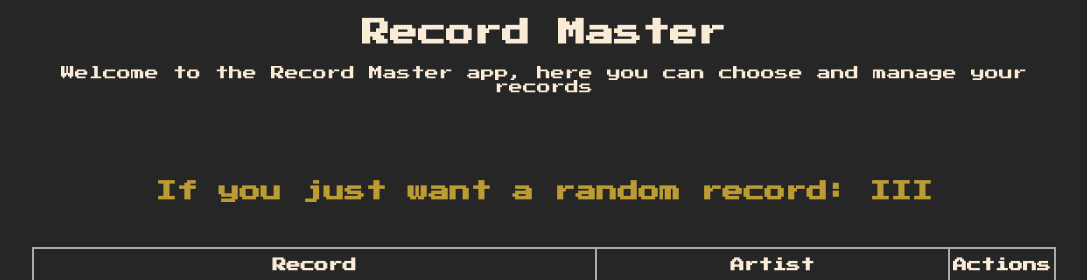
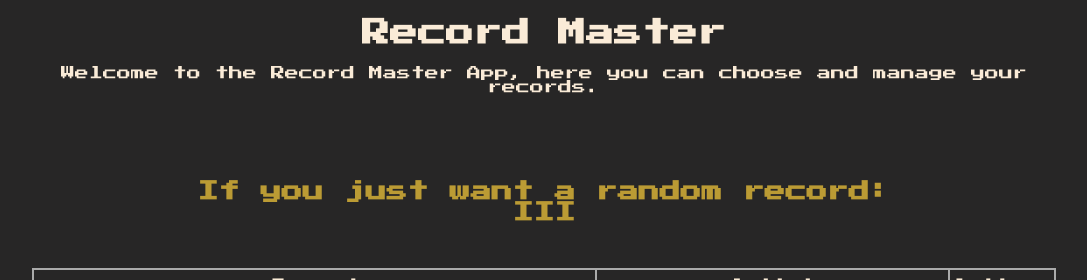
Before and after one commit to OriKedar/spinerwebapp, a Flask app: page / in a window 1280 px wide. Shown: the top 280 px of the page, without its empty margins (96-1183 px from the left). Run offline with Flask 2, Linux system fonts and the light colour scheme; data comes from the database, SQL or seed files in the repository.

Commit message:
spelling correction

```diff
--- a/templates/index.html
+++ b/templates/index.html
@@ -11,13 +11,13 @@
 {% block body %}
 <div class="content">
     <h1 style="text-align: center">Record Master</h1>
-    <p>Welcome to the Record Master app, here you can choose and manage your records</p>
+    <p>Welcome to the Record Master App, here you can choose and manage your records.</p>
     {% if records| length < 1 %}
     <h4 style="text-align: center">There are no records. create one below.</h4>
     {% else %}
     <br></br>
     <br></br>
-    <h2 style="text-align: center" class="random">If you just want a random record: {{ (records|random).content }}</h2>
+    <h2 style="text-align: center" class="random">If you just want a random record:<br>{{ (records|random).content }}</h2>
     <br></br>
     <table>
         <tr>
```
